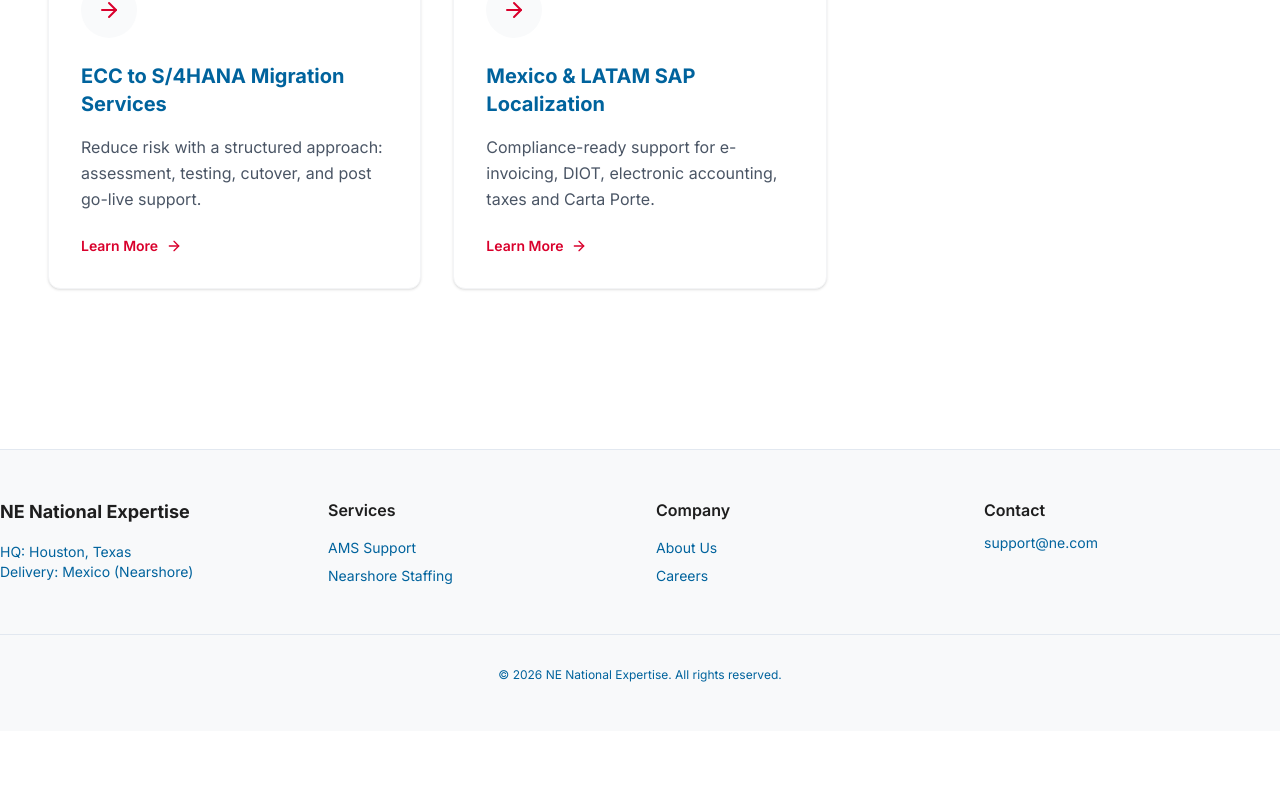
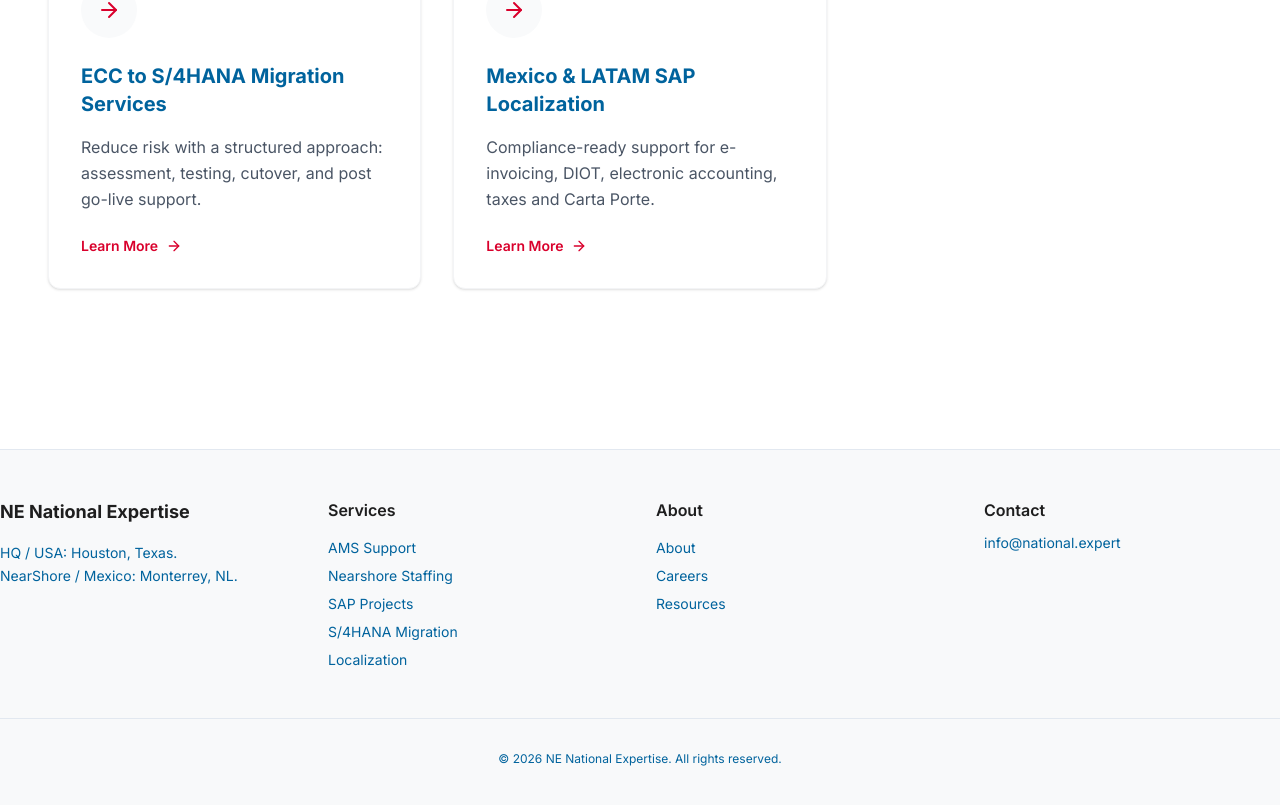
Before and after one commit to josejuanrdzl/nationalexpertiseweb1, a Next.js app: page /en/services in a window 1280 px wide. Shown: the part 1202-2007 px from the top of the page. Before the commit the page ends 1933 px from the top, so only its background shows below. Built offline with nearby package versions, Linux system fonts and the light colour scheme.

Commit message:
LookandFeel 1

```diff
--- a/src/components/layout/Footer.tsx
+++ b/src/components/layout/Footer.tsx
@@ -12,29 +12,34 @@
             <div className="container mx-auto grid grid-cols-1 md:grid-cols-4 gap-8">
                 <div>
                     <h3 className="font-bold text-lg mb-4">NE National Expertise</h3>
-                    <p className="text-sm text-[var(--secondary)]">
-                        HQ: Houston, Texas<br />
-                        Delivery: Mexico (Nearshore)
+                    <p className="text-sm text-[var(--secondary)] leading-relaxed">
+                        HQ / USA: Houston, Texas.<br />
+                        NearShore / Mexico: Monterrey, NL.
                     </p>
                 </div>
 
-                {/* Links Column 1 */}
+                {/* Services Column */}
                 <div className="flex flex-col gap-2">
-                    <h4 className="font-semibold mb-2">Services</h4>
-                    <Link href={`/${lang}/services/ams`} className="text-sm text-[var(--secondary)] hover:text-white">AMS Support</Link>
-                    <Link href={`/${lang}/services/staffing`} className="text-sm text-[var(--secondary)] hover:text-white">Nearshore Staffing</Link>
+                    <h4 className="font-semibold mb-2">{dict.nav.services}</h4>
+                    <Link href={`/${lang}/services/ams-support`} className="text-sm text-[var(--secondary)] hover:font-bold transition-all">AMS Support</Link>
+                    <Link href={`/${lang}/services/nearshore-staffing`} className="text-sm text-[var(--secondary)] hover:font-bold transition-all">Nearshore Staffing</Link>
+                    <Link href={`/${lang}/services/sap-consulting-projects`} className="text-sm text-[var(--secondary)] hover:font-bold transition-all">SAP Projects</Link>
+                    <Link href={`/${lang}/services/s4hana-migration`} className="text-sm text-[var(--secondary)] hover:font-bold transition-all">S/4HANA Migration</Link>
+                    <Link href={`/${lang}/services/mexico-localization`} className="text-sm text-[var(--secondary)] hover:font-bold transition-all">Localization</Link>
                 </div>
 
-                {/* Links Column 2 */}
+                {/* Company Column */}
                 <div className="flex flex-col gap-2">
-                    <h4 className="font-semibold mb-2">Company</h4>
-                    <Link href={`/${lang}/about`} className="text-sm text-[var(--secondary)] hover:text-white">About Us</Link>
-                    <Link href={`/${lang}/careers`} className="text-sm text-[var(--secondary)] hover:text-white">Careers</Link>
+                    <h4 className="font-semibold mb-2">{dict.nav.about}</h4>
+                    <Link href={`/${lang}/about`} className="text-sm text-[var(--secondary)] hover:font-bold transition-all">{dict.nav.about}</Link>
+                    <Link href={`/${lang}/careers`} className="text-sm text-[var(--secondary)] hover:font-bold transition-all">{dict.nav.careers}</Link>
+                    <Link href={`/${lang}/resources`} className="text-sm text-[var(--secondary)] hover:font-bold transition-all">{dict.nav.resources}</Link>
                 </div>
 
+                {/* Contact Column */}
                 <div>
-                    <h4 className="font-semibold mb-2">Contact</h4>
-                    <a href="mailto:support@ne.com" className="text-sm text-[var(--secondary)]">support@ne.com</a>
+                    <h4 className="font-semibold mb-2">{dict.nav.contact}</h4>
+                    <a href="mailto:info@national.expert" className="text-sm text-[var(--secondary)] hover:font-bold transition-all">info@national.expert</a>
                 </div>
             </div>
             <div className="container mx-auto mt-12 pt-8 border-t border-[var(--border)] text-center text-xs text-[var(--secondary)]">
--- a/src/components/sections/Hero.tsx
+++ b/src/components/sections/Hero.tsx
@@ -12,7 +12,7 @@
 
 export default function Hero({ title, subtitle, primaryCta, secondaryCta, bookingUrl }: HeroProps) {
     return (
-        <section className="relative overflow-hidden bg-white pt-12 pb-24 lg:pt-24 lg:pb-32">
+        <section className="relative overflow-hidden bg-white pt-3 pb-24 lg:pt-6 lg:pb-32">
             <div className="container mx-auto px-6 md:px-12">
                 <div className="flex flex-col lg:flex-row items-center gap-16">
 
```
